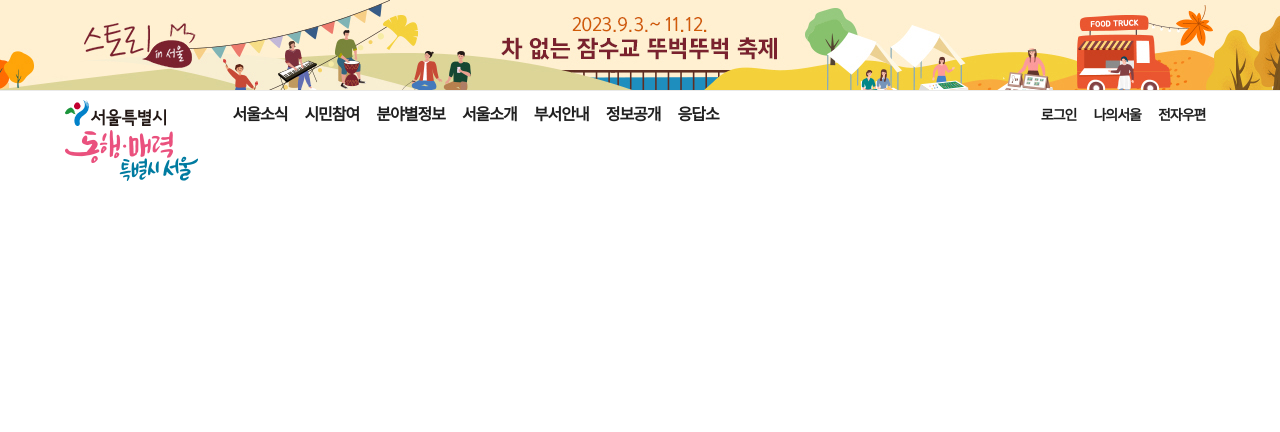
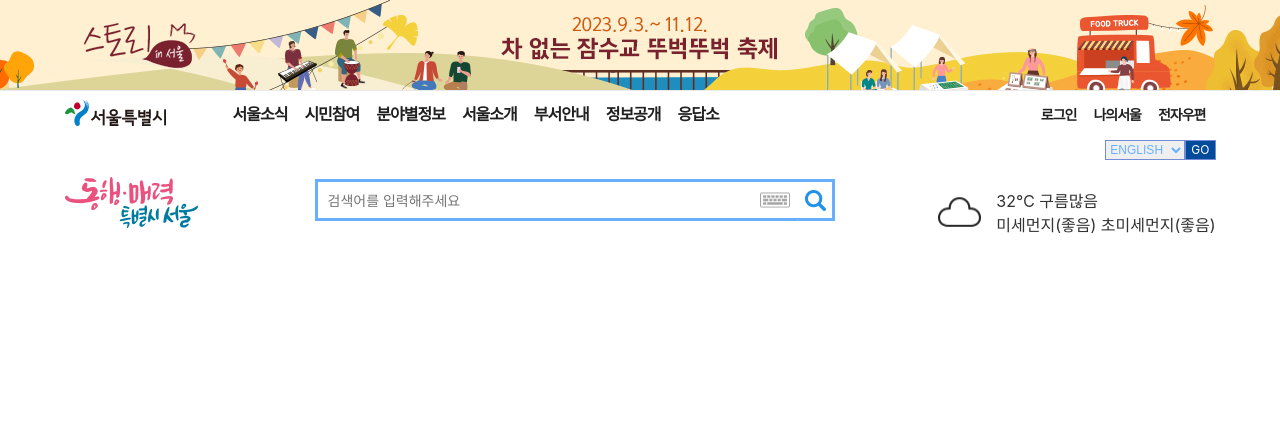
Before and after one commit to wldnjs990/first-zone-portfolio, a PHP site: the page made by work/clonecoding/seoul city hall/index.html in a window 1280 px wide. Shown: the top 432 px of the page. Run offline with PHP 8.4, Linux system fonts and the light colour scheme.

Commit message:
23.9.05 서울시청

```diff
--- a/work/clonecoding/seoul city hall/css/style.css
+++ b/work/clonecoding/seoul city hall/css/style.css
@@ -30,3 +30,48 @@
 .header .top-line .my-link > li > a:hover{
     color: rgb(103, 176, 255);
 }
+/*  */
+.st-con-wrap{display: flex; flex-flow: column;}
+.st-con-wrap .language{
+    margin-left: auto; margin-top: 10px;
+    margin: 10px 0 5px auto;
+}
+.st-con-wrap .language > form{
+    display: flex;
+}
+.st-con-wrap .language > form > select{
+    border: solid 1px rgb(116, 140, 214);
+    font-size: 12px; color: rgb(103, 176, 255);
+    width: 80px; height: 20px;
+}
+.st-con-wrap .language > form .lan-link{
+    font-size: 12px; color: #fff; background: rgb(1, 75, 154);
+    padding: 1px 5px; border: solid 1px rgb(116, 140, 214);
+}
+.st-con-wrap .api-line{height: 93px; display: flex; align-items: center;}
+.st-con-wrap .api-line .slogan{
+    margin: 12px 0 30px;
+}
+.st-con-wrap .api-line .search-bar{
+    margin-left: 117px;
+}
+.st-con-wrap .api-line .search-bar > form{
+    display: flex; position: relative; margin-bottom: 23px;
+    border: solid 3px rgb(103, 176, 255) !important;
+    width: 520px; height: 42px;
+}
+.st-con-wrap .api-line .search-bar > form > input{
+    width: 472px; height: 42px; font-size: 14px; color: #707070;
+    padding: 0 10px 5px;
+}
+.st-con-wrap .api-line .search-bar > form > img{
+    width: 30px; height: 15px;
+    position: absolute; left: 442px; top: 50%; transform: translateY(-50%);
+}
+.st-con-wrap .api-line .search-bar > form .search-btn{
+    font-size: 0; display: block; width: 35px; height: 40px; margin-left: auto;
+    background: url(../img/header/icon_set_common.png)no-repeat -32px -97px;
+}
+.st-con-wrap .api-line .weather{
+    margin-left: auto; display: flex;
+}
--- a/work/clonecoding/seoul city hall/index.html
+++ b/work/clonecoding/seoul city hall/index.html
@@ -38,8 +38,40 @@
         </div>
     </div>
     <div class="inner st-con-wrap">
+        <div class="language">
+            <form action="">
+                <select name="" id="">
+                    <option value="">ENGLISH</option>
+                    <option value="">日本語</option>
+                    <option value="">简体中文</option>
+                    <option value="">繁体中文</option>
+                    <option value="">WorldWide</option>
+                </select>
+                <a href="javascript:;" class="lan-link">GO</a>
+            </form>
+        </div>
         <div class="api-line">
-            <a href="javascript:;"><img src="img/st-con-wrap/seoul-slogan.png" alt="서울시 슬로건 로고"></a>
+            <a href="javascript:;" class="slogan"><img src="img/st-con-wrap/seoul-slogan.png" alt="서울시 슬로건 로고"></a>
+            <div class="search-bar">
+                <form action="">
+                    <input type="text" placeholder="검색어를 입력해주세요">
+                    <img src="img/top-banner/keyboard.png" alt="키보드 아이콘">
+                    <span class="search-btn">검색하기</span>
+                </form>
+            </div>
+            <div class="weather">
+                <img src="img/st-con-wrap/weathericon_d2.png" alt="날씨 아이콘">
+                <div class="weather-text">
+                    <div class="top-weather">
+                        <span>32℃</span>
+                        <span>구름많음</span>
+                    </div>
+                    <div class="bottom-weather">
+                        <span>미세먼지<b>(좋음)</b></span>
+                        <span>초미세먼지<b>(좋음)</b></span>
+                    </div>
+                </div>
+            </div>
         </div>
     </div>
 </div>
```
Also changed, not shown: work/clonecoding/seoul city hall/img/st-con-wrap/weathericon_d2.png (added), work/clonecoding/seoul city hall/img/top-banner/bg_select_arrow_m.png (added), work/clonecoding/seoul city hall/img/top-banner/btn_close_white.png (added), work/clonecoding/seoul city hall/img/top-banner/keyboard.png (added).
